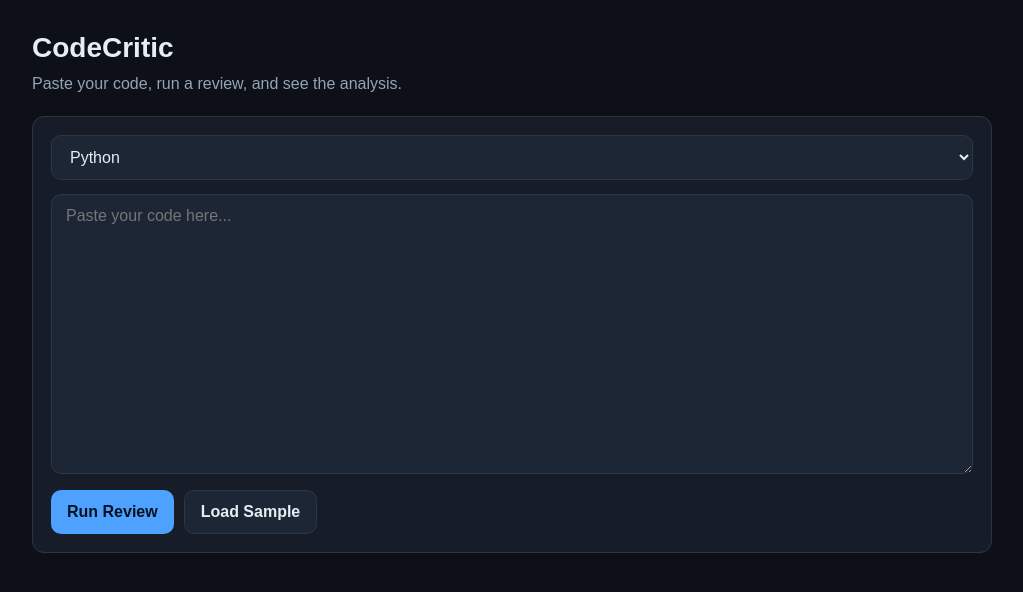
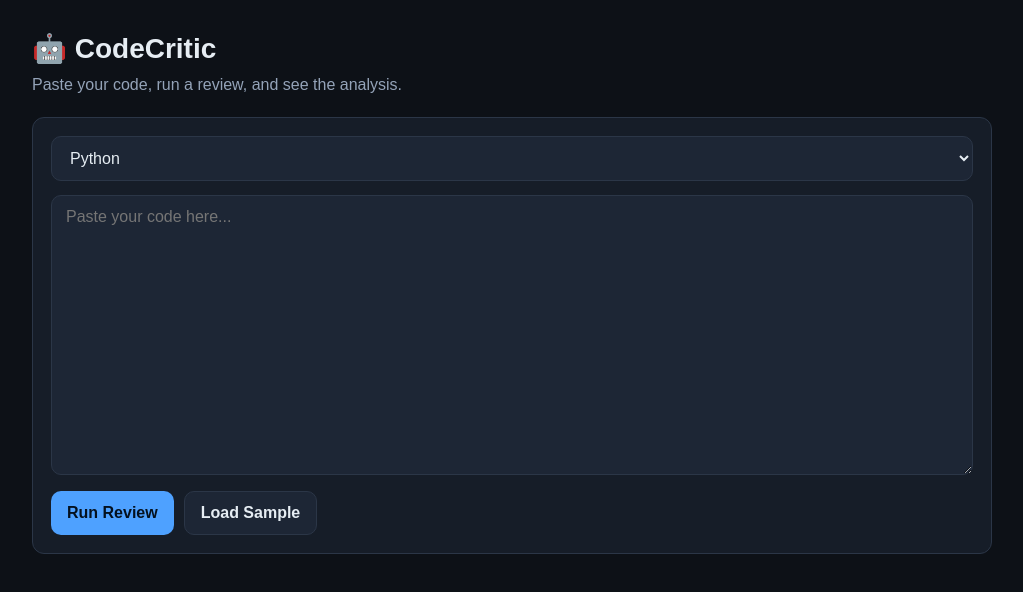
Before and after one commit to omikamishra1234-beep/AI-Code-Reviewer-Frontend, a website: page public/index.html in a window 1280 px wide. Shown: the whole page, without its empty margins (128-1151 px from the left). Drawn offline with Linux system fonts and the light colour scheme.

Commit message:
adding the logo

```diff
--- a/public/index.html
+++ b/public/index.html
@@ -143,7 +143,7 @@
 </head>
 <body>
   <div class="app">
-    <h1>CodeCritic</h1>
+    <h1>🤖 CodeCritic</h1>
     <p>Paste your code, run a review, and see the analysis.</p>
 
     <div class="card">
```
